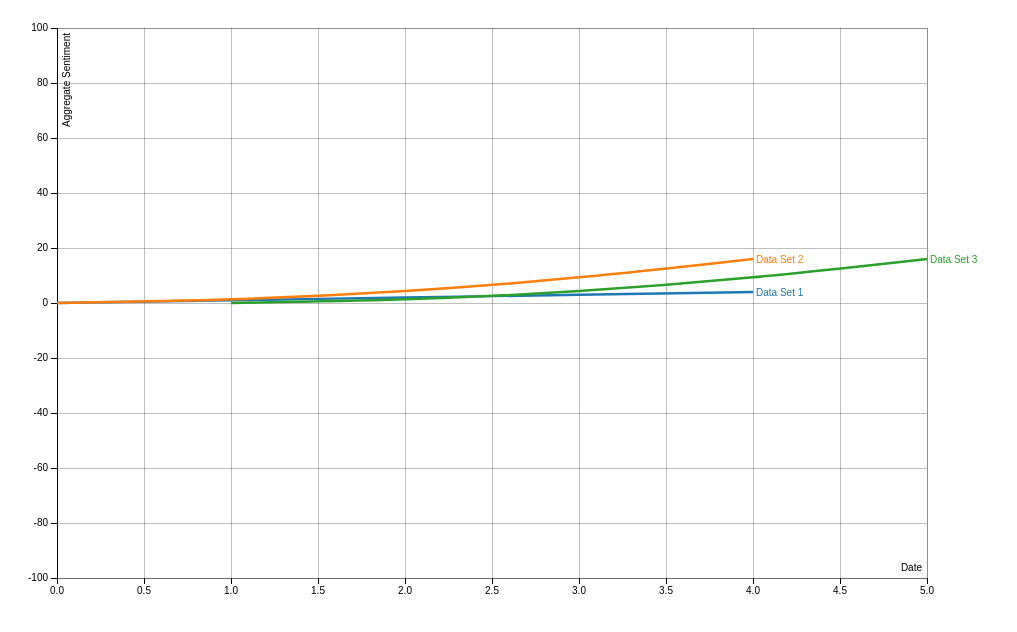
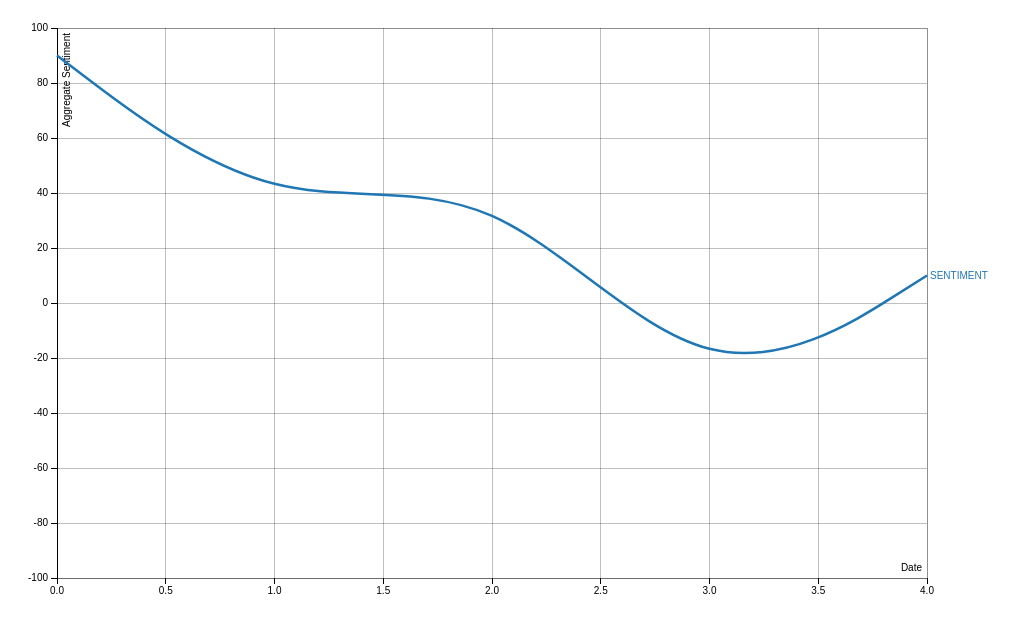
Before and after one commit to ec3scrubs/sentiment-visualization, a plain HTML site: page index.html in a window 1280 px wide. Shown: the whole page, without its empty margins (1-1018 px from the left). Drawn offline with Linux system fonts and the light colour scheme.

```diff
--- a/index.html
+++ b/index.html
@@ -38,11 +38,13 @@
     <script src="d3.min.js" charset="utf-8"></script>
 
     <script>
-		var data = [
-			{ label: "Data Set 1", x: [0, 1, 2, 3, 4], y: [0, 1, 2, 3, 4] },
-			{ label: "Data Set 2", x: [0, 1, 2, 3, 4], y: [0, 1, 4, 9, 16] },
-			{ label: "Data Set 3", x: [1, 2, 3, 4, 5], y: [0, 1, 4, 9, 16] }
-			];
+		var data = [{ label: "SENTIMENT",
+					x: [0, 1, 2, 3, 4],
+					y: [90, 30, 50, -40, 10] }];
+
+		// TODO: get json from backend
+		//var data = JSON.parse(text);
+
 		var xy_chart = d3_xy_chart()
 		    .width(1000)
 		    .height(600)
@@ -71,6 +73,14 @@
 		                .range([0, innerwidth])
 		                .domain([ d3.min(datasets, function(d) { return d3.min(d.x); }),
 		                          d3.max(datasets, function(d) { return d3.max(d.x); }) ]) ;
+
+		            // TODO: dynamically assign this
+		            /*var minDate = new Date(2016, 1, 1),
+		            	maxDate = new Date(2016, 1, 5);
+
+		            var x_scale = d3.time.scale()
+		            	.range([0, innerwidth])
+		            	.domain([minDate, maxDate]) ;*/
 
 		            var y_scale = d3.scale.linear()
 		                .range([innerheight, 0])
```
